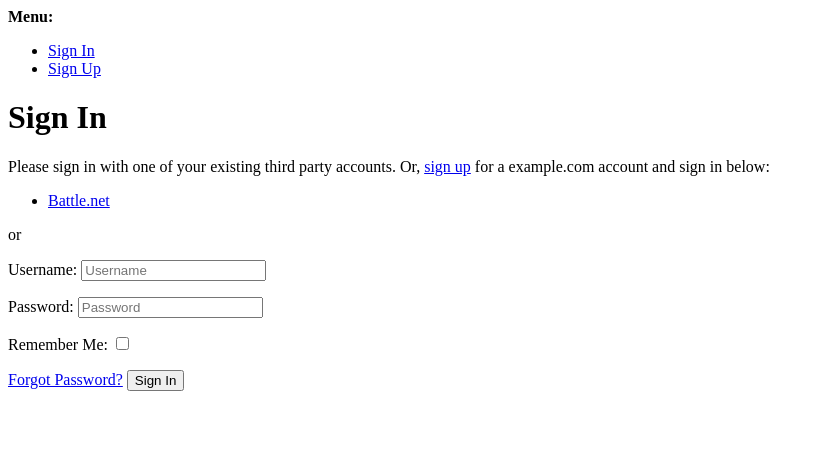
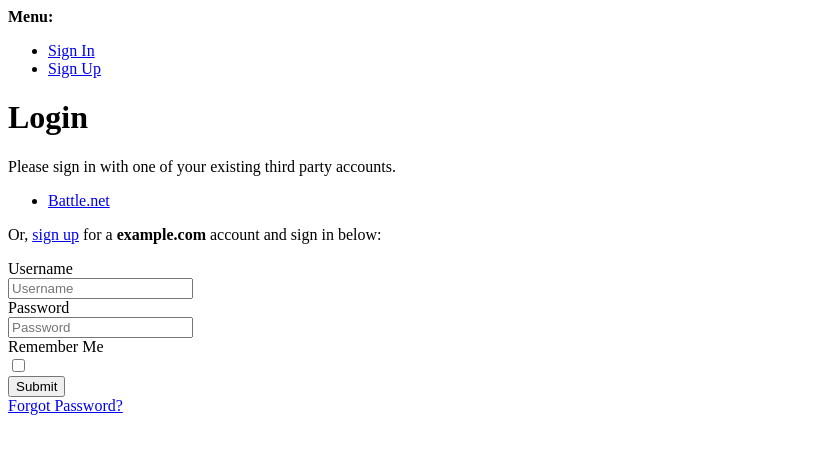
Before and after one commit to eyolfson/project-blood-legion, a Django app: page /accounts/login/ in a window 1280 px wide. Shown: the top 454 px of the page, without its empty margins (0-824 px from the left). Run offline with Django 3.2, Linux system fonts and the light colour scheme; some libraries are stand-ins or nearby versions.

Commit message:
Improve form and character display

```diff
--- a/project_blood_legion/django/templates/project_blood_legion/boss_index.html
+++ b/project_blood_legion/django/templates/project_blood_legion/boss_index.html
@@ -7,7 +7,7 @@
 <h1 class="title">Bosses</h1>
 
 {% if bosses %}
-  <ul>
+  <ul style="list-style: none;">
   {% for boss in bosses %}
     <li><a href="{% url 'project_blood_legion:boss_detail' boss.id %}">{{ boss }}</a></li>
   {% endfor %}
--- a/project_blood_legion/django/templates/project_blood_legion/character_index.html
+++ b/project_blood_legion/django/templates/project_blood_legion/character_index.html
@@ -7,7 +7,7 @@
 <h1 class="title">Characters</h1>
 
 {% if characters %}
-  <ul>
+  <ul style="list-style: none;">
   {% for character in characters %}
     {% ifchanged %}
     <li><strong>{{ character.get_cls_display }}</strong></li>
--- a/project_blood_legion/django/templates/project_blood_legion/item_index.html
+++ b/project_blood_legion/django/templates/project_blood_legion/item_index.html
@@ -7,7 +7,7 @@
 <h1 class="title">Items</h1>
 
 {% if items %}
-  <ul>
+  <ul style="list-style: none;">
   {% for item in items %}
     <li>{% include "project_blood_legion/item_link.html" %}</li>
   {% endfor %}
--- a/project_blood_legion/django/templates/project_blood_legion/raid_index.html
+++ b/project_blood_legion/django/templates/project_blood_legion/raid_index.html
@@ -7,7 +7,7 @@
 <h1 class="title">Raids</h1>
 
 {% if raids %}
-  <ul>
+  <ul style="list-style: none;">
   {% for raid in raids %}
     {% ifchanged %}
     <li><strong>{{ raid.start|date:"F" }}</strong></li>
--- a/website/settings.py
+++ b/website/settings.py
@@ -14,6 +14,7 @@ INSTALLED_APPS = [
 	'django.contrib.sites',
 	'django.contrib.messages',
 	'django.contrib.staticfiles',
+	'django.forms',
 
 	'allauth',
 	'allauth.account',
@@ -50,6 +51,8 @@ TEMPLATES = [
 		},
 	},
 ]
+
+FORM_RENDERER = 'django.forms.renderers.TemplatesSetting'
 
 WSGI_APPLICATION = 'website.wsgi.application'
 
--- /dev/null
+++ b/website/templates/account/login.html
@@ -0,0 +1,59 @@
+{% extends "account/base.html" %}
+
+{% load account socialaccount %}
+
+{% block title %}Blood Legion - Login{% endblock %}
+
+{% block content %}
+
+<h1 class="title">Login</h1>
+
+{% get_providers as socialaccount_providers %}
+
+{% if socialaccount_providers %}
+<p>Please sign in with one of your existing third party accounts.</p>
+
+
+<ul class="socialaccount_providers">
+  {% include "socialaccount/snippets/provider_list.html" with process="login" %}
+</ul>
+
+{% include "socialaccount/snippets/login_extra.html" %}
+
+<p>Or, <a href="{{ signup_url }}">sign up</a> for a <strong>{{ site.name }}</strong> account and sign in below:</p>
+{% else %}
+<p>If you have not created an account yet, then please <a href="{{ signup_url }}">sign up</a> first.</p>
+{% endif %}
+
+<div class="columns is-centered">
+  <div class="column is-three-quarters">
+
+<form class="login" method="POST" action="{% url 'account_login' %}">
+  {% csrf_token %}
+
+  {% if redirect_field_value %}
+  <input type="hidden" name="{{ redirect_field_name }}" value="{{ redirect_field_value }}" />
+  {% endif %}
+
+  {% include "horizontal_form.html" %}
+
+  <div class="field is-horizontal">
+    <div class="field-label">
+    </div>
+    <div class="field-body">
+      <div class="field is-grouped">
+        <div class="control">
+          <input class="button is-success" type="submit" value="Submit">
+        </div>
+        <div class="control">
+          <a class="button" type="submit" href="{% url 'account_reset_password' %}">Forgot Password?</a>
+        </div>
+      </div>
+    </div>
+  </div>
+</form>
+
+  </div>
+</div>
+
+{% endblock %}
--- /dev/null
+++ b/website/templates/django/forms/widgets/input.html
@@ -0,0 +1 @@
+<input {% if widget.type != "checkbox" %}class="input"{% endif %} type="{{ widget.type }}" name="{{ widget.name }}"{% if widget.value != None %} value="{{ widget.value|stringformat:'s' }}"{% endif %}{% include "django/forms/widgets/attrs.html" %}>
--- /dev/null
+++ b/website/templates/horizontal_form.html
@@ -0,0 +1,25 @@
+{% for hidden_field in form.hidden_fields %}
+  {{ hidden_field }}
+{% endfor %}
+
+{% for error in form.non_field_errors %}
+<p class="help is-danger">{{ error }}</p>
+{% endfor %}
+
+{% for field in form.visible_fields %}
+<div class="field is-horizontal">
+  <div class="field-label is-normal">
+    <label class="label" for="{{ field.id_for_label }}">{{ field.label }}</label>
+  </div>
+  <div class="field-body">
+    <div class="field">
+      <div class="control">
+        {{ field }}
+      </div>
+      {% for error in field.errors %}
+      <p class="help is-danger">{{ error }}</p>
+      {% endfor %}
+    </div>
+  </div>
+</div>
+{% endfor %}
```
Also changed, not shown: project_blood_legion/django/templates/project_blood_legion/character_detail.html (+21 -20 lines), project_blood_legion/django/templates/project_blood_legion/raid_detail.html (+11 -15 lines), website/templates/account/logout.html (added, +25 -0 lines), website/templates/account/signup.html (added, +39 -0 lines), website/templates/base.html (+4 -5 lines).
